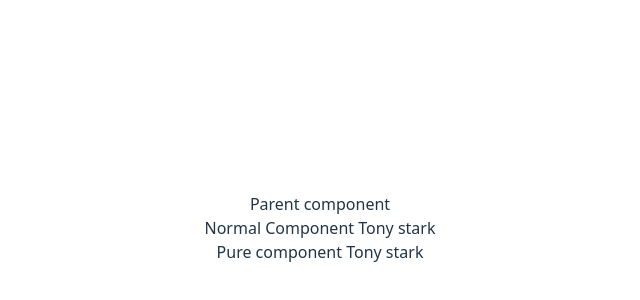
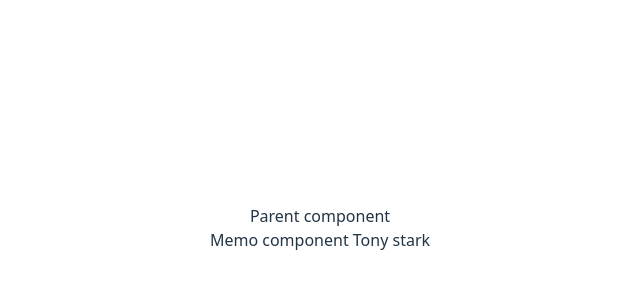
Before and after one commit to Sriramkumar-S/revise-react, a React (Vite) app: page / in a window 1280 px wide. Shown: the part 172-472 px from the top of the page, without its empty margins (320-960 px from the left). Built offline with nearby package versions, Linux system fonts and the light colour scheme.

Commit message:
React.Memo

```diff
--- /dev/null
+++ b/src/Components/MemoComponent.jsx
@@ -0,0 +1,14 @@
+import React, { Component } from 'react'
+
+class MemoComponent extends Component {
+  render() {
+    console.log("Memo component Rendered")
+    return (
+      <>
+        <div>Memo component {this.props.name}</div>
+      </>
+    )
+  }
+}
+
+export default React.memo(MemoComponent)
--- a/src/Components/ParentComponents.jsx
+++ b/src/Components/ParentComponents.jsx
@@ -1,6 +1,7 @@
 import React, { Component } from 'react'
 import NormalComponents from './NormalComponents'
 import PureComponents from './PureComponent'
+import MemoComponent from './MemoComponent'
 
 class ParentComponent extends Component {
   constructor(props) {
@@ -25,8 +26,9 @@ class ParentComponent extends Component {
     return (
       <>
         <div>Parent component</div>
-        <NormalComponents name={this.state.name} />
-        <PureComponents name={this.state.name} />
+        <MemoComponent name={this.state.name}/>
+        {/* <NormalComponents name={this.state.name} /> */}
+        {/* <PureComponents name={this.state.name} /> */}
 
       </>
     )
```
